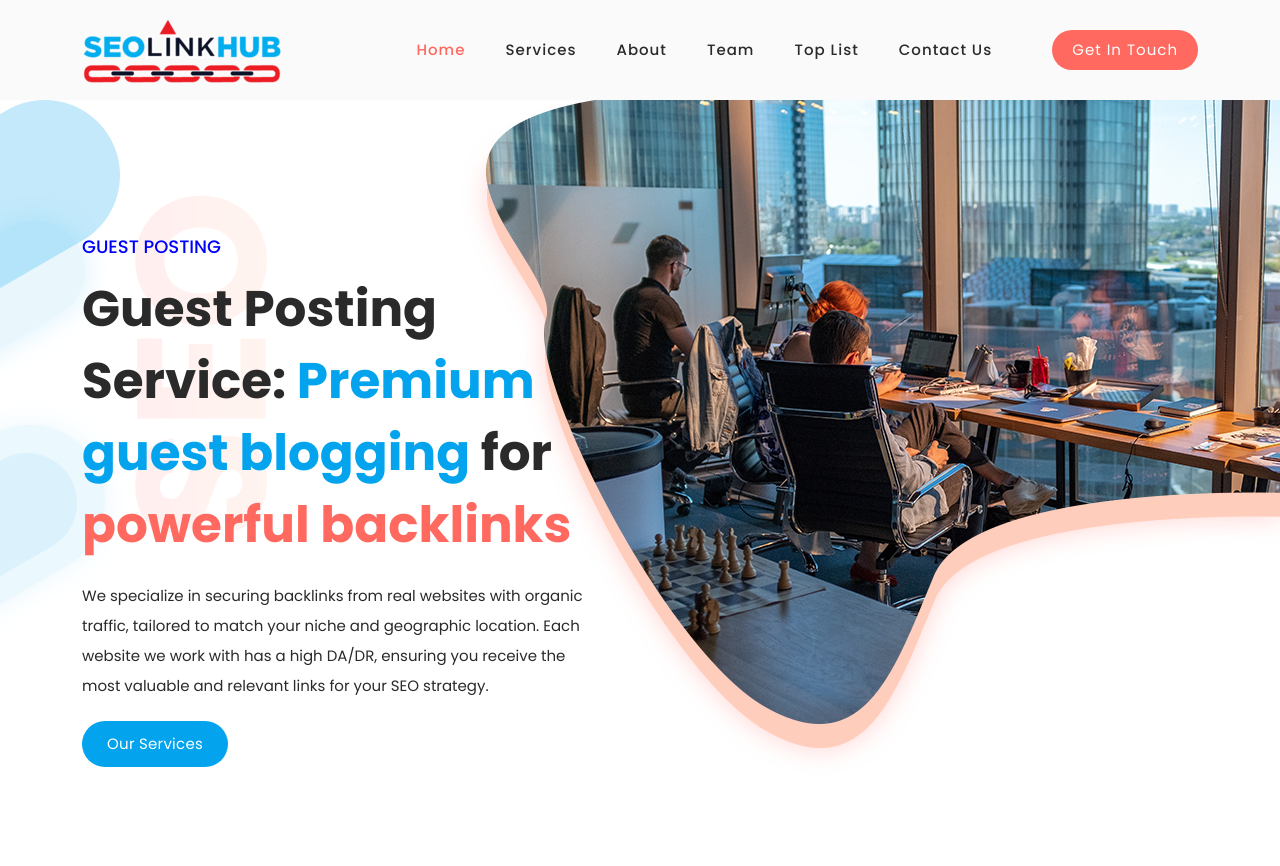
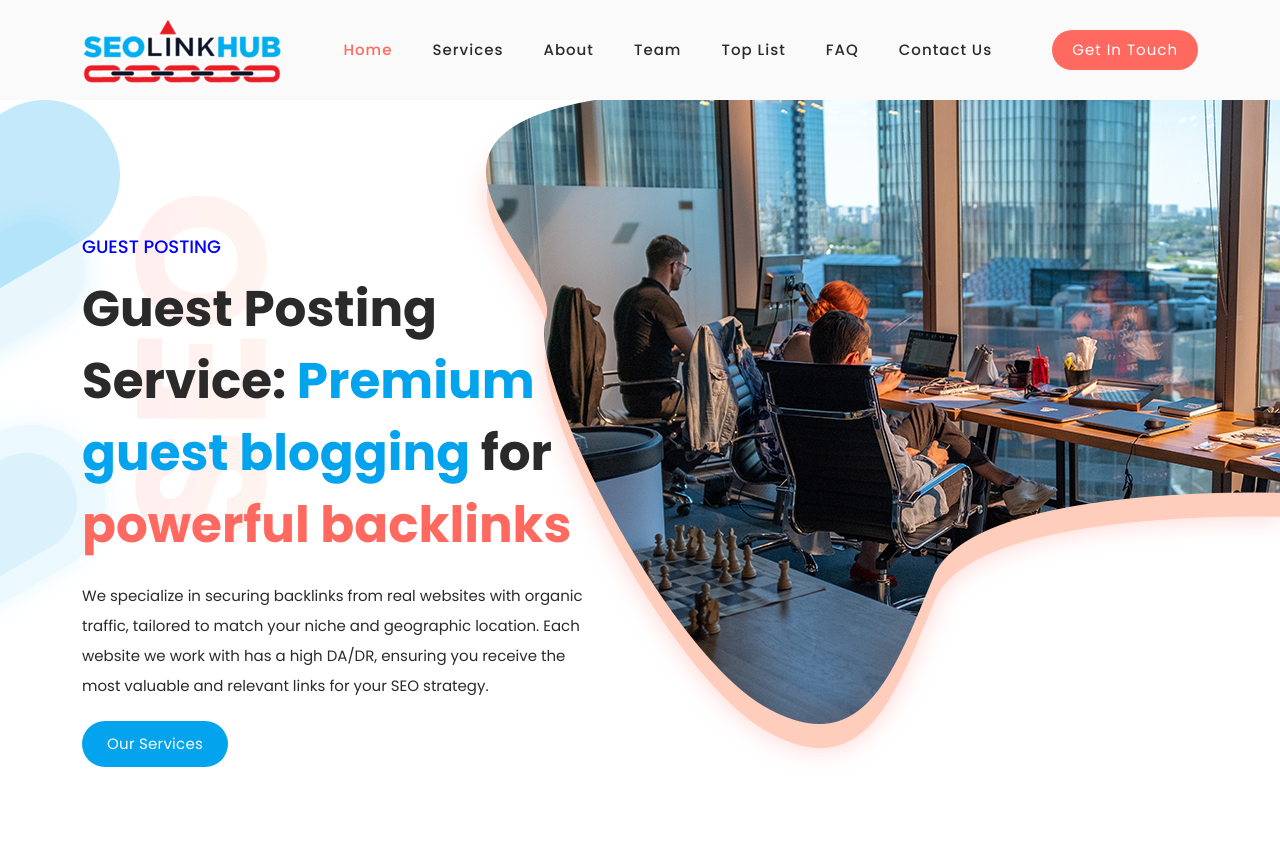
Before and after one commit to debasiskar123/seolinkhub, a plain HTML site: page index.html in a window 1280 px wide. Shown: the top 866 px of the page. Drawn offline with Linux system fonts and the light colour scheme.

Commit message:
Update index faq added in nav.html

```diff
--- a/index.html
+++ b/index.html
@@ -65,6 +65,7 @@
               <li class="scroll-to-section"><a href="#team">Team</a></li>
               <li class="scroll-to-section"><a href="#web-table">Top List</a></li>
               <!-- <li class="scroll-to-section"><a href="#video">Images</a></li>  -->
+               <li class="scroll-to-section"><a href="#faq">FAQ</a></li>
               <li class="scroll-to-section"><a href="#contact">Contact Us</a></li>
               <li class="scroll-to-section">
                 <div class="main-red-button-hover"><a href="#contact">Get in touch</a></div>
```
